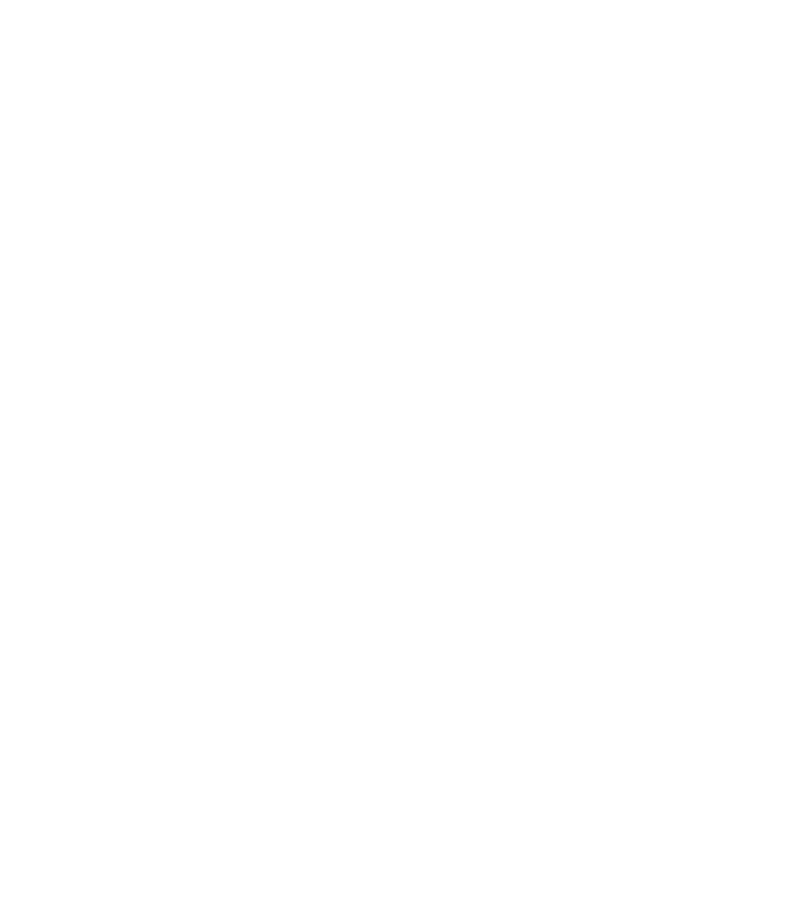
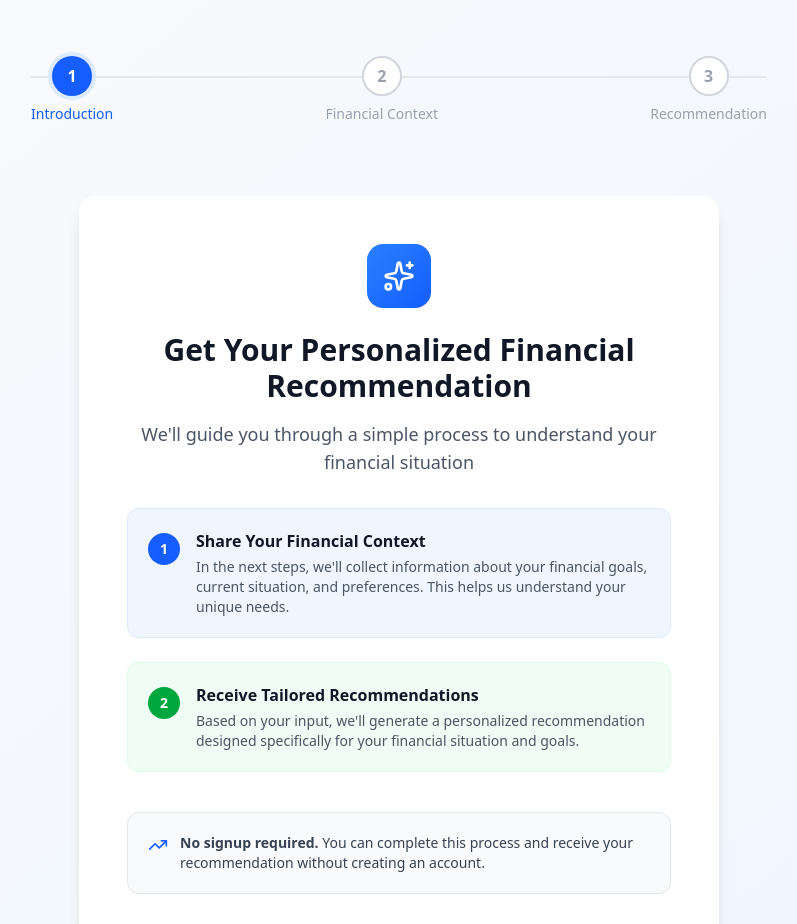
Before and after one commit to ABDULRAHMAN-M-CODE/FinSight_AI, a React (Vite) app in the folder frontend/: page /MultiStepFlow in a window 1280 px wide. Before the commit this address had no page. Shown: the top 924 px of the page, without its empty margins (241-1038 px from the left). Before the commit the page ends 800 px from the top, so only its background shows below. Built offline with nearby package versions, Linux system fonts and the light colour scheme.

Commit message:
I started  working on the Demo button, Work is not done yet

```diff
--- a/frontend/src/App.tsx
+++ b/frontend/src/App.tsx
@@ -14,6 +14,7 @@ import Dashboard from './pages/Dashboard';
 import ForgotPassword from './pages/ForgotPassword';
 import SetPasswordPage from './pages/SetPasswordPage';
 import ForgotPassword_SuccessfullReset from './pages/ForgotPassword_SuccessfullReset';
+import MultiStepFlow from './pages/MultiStepFlow';
 function App() {
    // [path="/"] is the  default route to be rendered
 
@@ -32,8 +33,8 @@ function App() {
       <Route path="/Dashboard" element={<Dashboard />}/>
       <Route path="/ForgotPassword" element={<ForgotPassword />}/>
       <Route path="/SetPasswordPage" element={<SetPasswordPage />}/>
-
       <Route path="/ForgotPassword_SuccessfullReset" element={<ForgotPassword_SuccessfullReset />}/>
+      <Route path="/MultiStepFlow" element={<MultiStepFlow />}/>
 
     </Routes>
   );
--- /dev/null
+++ b/frontend/src/pages/MultiStepFlow.tsx
@@ -0,0 +1,160 @@
+import { useState } from "react";
+import { ProgressBar } from "./ProgressBar";
+import { ArrowRight, Sparkles, TrendingUp } from "lucide-react";
+
+//State+ Logic
+function useMultiStepFlow(){
+  const [currentStep, setCurrentStep] = useState(1);
+
+  const handleNext = () => {
+    if (currentStep < 3) {
+      setCurrentStep(currentStep + 1);
+    }
+  };
+
+  const handleBack = () => {
+    if (currentStep > 1) {
+      setCurrentStep(currentStep - 1);
+    }
+  };
+
+   return {
+     handleNext,
+     handleBack,
+     currentStep
+   };
+}
+
+//Rendering
+export  default function MultiStepFlow() {
+   const {handleNext,handleBack,currentStep}=useMultiStepFlow();
+  return (
+    <div className="min-h-screen bg-gradient-to-br from-gray-50 to-blue-50">
+      {/* Progress Bar */}
+      <div className="pt-8">
+        <ProgressBar currentStep={currentStep} totalSteps={3} />
+      </div>
+
+      {/* Content Area */}
+      <div className="max-w-2xl mx-auto px-4 py-12">
+        {/* Step 1: Introduction */}
+        {currentStep === 1 && (
+          <div className="bg-white rounded-2xl shadow-lg p-8 md:p-12">
+            <div className="text-center mb-8">
+              <div className="inline-flex items-center justify-center w-16 h-16 bg-gradient-to-br from-blue-500 to-blue-600 rounded-2xl mb-6">
+                <Sparkles className="w-8 h-8 text-white" />
+              </div>
+              <h1 className="text-3xl font-bold text-gray-900 mb-4">
+                Get Your Personalized Financial Recommendation
+              </h1>
+              <p className="text-lg text-gray-600">
+                We'll guide you through a simple process to understand your financial situation
+              </p>
+            </div>
+
+            <div className="space-y-6 mb-10">
+              <div className="flex gap-4 p-5 bg-blue-50 rounded-xl border border-blue-100">
+                <div className="flex-shrink-0 mt-1">
+                  <div className="w-8 h-8 bg-blue-600 text-white rounded-full flex items-center justify-center font-bold text-sm">
+                    1
+                  </div>
+                </div>
+                <div>
+                  <h3 className="font-semibold text-gray-900 mb-1">Share Your Financial Context</h3>
+                  <p className="text-gray-600 text-sm">
+                    In the next steps, we'll collect information about your financial goals, current situation,
+                    and preferences. This helps us understand your unique needs.
+                  </p>
+                </div>
+              </div>
+
+              <div className="flex gap-4 p-5 bg-green-50 rounded-xl border border-green-100">
+                <div className="flex-shrink-0 mt-1">
+                  <div className="w-8 h-8 bg-green-600 text-white rounded-full flex items-center justify-center font-bold text-sm">
+                    2
+                  </div>
+                </div>
+                <div>
+                  <h3 className="font-semibold text-gray-900 mb-1">Receive Tailored Recommendations</h3>
+                  <p className="text-gray-600 text-sm">
+                    Based on your input, we'll generate a personalized recommendation designed specifically
+                    for your financial situation and goals.
+                  </p>
+                </div>
+              </div>
+            </div>
+
+            <div className="bg-gray-50 rounded-xl p-5 mb-8 border border-gray-200">
+              <div className="flex items-start gap-3">
+                <TrendingUp className="w-5 h-5 text-blue-600 flex-shrink-0 mt-0.5" />
+                <div>
+                  <p className="text-sm text-gray-700">
+                    <span className="font-semibold">No signup required.</span> You can complete this process
+                    and receive your recommendation without creating an account.
+                  </p>
+                </div>
+              </div>
+            </div>
+
+            <div className="flex justify-end">
+              <button
+                onClick={handleNext}
+                className="bg-blue-600 hover:bg-blue-700 text-white font-semibold px-8 py-3 rounded-lg transition-colors flex items-center gap-2 shadow-md hover:shadow-lg"
+              >
+                Get Started
+                <ArrowRight className="w-5 h-5" />
+              </button>
+            </div>
+          </div>
+        )}
+
+        {/* Step 2: Placeholder */}
+        {currentStep === 2 && (
+          <div className="bg-white rounded-2xl shadow-lg p-8 md:p-12">
+            <div className="text-center py-16">
+              <h2 className="text-2xl font-bold text-gray-900 mb-4">Financial Context Collection</h2>
+              <p className="text-gray-500 mb-8">
+                [Placeholder for Step 2 content - Will be provided later]
+              </p>
+              <div className="flex gap-4 justify-center">
+                <button
+                  onClick={handleBack}
+                  className="px-6 py-2.5 border-2 border-gray-300 text-gray-700 font-medium rounded-lg hover:bg-gray-50 transition-colors"
+                >
+                  Back
+                </button>
+                <button
+                  onClick={handleNext}
+                  className="bg-blue-600 hover:bg-blue-700 text-white font-semibold px-8 py-2.5 rounded-lg transition-colors flex items-center gap-2"
+                >
+                  Continue
+                  <ArrowRight className="w-5 h-5" />
+                </button>
+              </div>
+            </div>
+          </div>
+        )}
+
+        {/* Step 3: Placeholder */}
+        {currentStep === 3 && (
+          <div className="bg-white rounded-2xl shadow-lg p-8 md:p-12">
+            <div className="text-center py-16">
+              <h2 className="text-2xl font-bold text-gray-900 mb-4">Your Personalized Recommendation</h2>
+              <p className="text-gray-500 mb-8">
+                [Placeholder for Step 3 content - Will be provided later]
+              </p>
+              <div className="flex gap-4 justify-center">
+                <button
+                  onClick={handleBack}
+                  className="px-6 py-2.5 border-2 border-gray-300 text-gray-700 font-medium rounded-lg hover:bg-gray-50 transition-colors"
+                >
+                  Back
+                </button>
+              </div>
+            </div>
+          </div>
+        )}
+      </div>
+    </div>
+  );
+}
--- /dev/null
+++ b/frontend/src/pages/ProgressBar.tsx
@@ -0,0 +1,61 @@
+import { Check } from "lucide-react";
+
+interface ProgressBarProps {
+  currentStep: number;
+  totalSteps: number;
+}
+
+export function ProgressBar({ currentStep, totalSteps }: ProgressBarProps) {
+  const steps = [
+    { number: 1, label: "Introduction" },
+    { number: 2, label: "Financial Context" },
+    { number: 3, label: "Recommendation" },
+  ];
+
+  return (
+    <div className="w-full max-w-3xl mx-auto px-4 py-6">
+      <div className="flex items-center justify-between relative">
+        {/* Progress Line */}
+        <div className="absolute top-5 left-0 right-0 h-0.5 bg-gray-200" style={{ zIndex: 0 }}>
+          <div
+            className="h-full bg-blue-600 transition-all duration-500 ease-in-out"
+            style={{ width: `${((currentStep - 1) / (totalSteps - 1)) * 100}%` }}
+          />
+        </div>
+
+        {/* Steps */}
+        {steps.map((step) => {
+          const isCompleted = step.number < currentStep;
+          const isActive = step.number === currentStep;
+          const isUpcoming = step.number > currentStep;
+
+          return (
+            <div key={step.number} className="flex flex-col items-center relative" style={{ zIndex: 1 }}>
+              {/* Step Circle */}
+              <div
+                className={`w-10 h-10 rounded-full flex items-center justify-center font-semibold transition-all duration-300 ${
+                  isCompleted
+                    ? "bg-blue-600 text-white"
+                    : isActive
+                    ? "bg-blue-600 text-white ring-4 ring-blue-100"
+                    : "bg-white border-2 border-gray-300 text-gray-400"
+                }`}
+              >
+                {isCompleted ? <Check className="w-5 h-5" /> : step.number}
+              </div>
+
+              {/* Step Label */}
+              <div
+                className={`mt-2 text-sm font-medium whitespace-nowrap transition-colors duration-300 ${
+                  isActive ? "text-blue-600" : isUpcoming ? "text-gray-400" : "text-gray-700"
+                }`}
+              >
+                {step.label}
+              </div>
+            </div>
+          );
+        })}
+      </div>
+    </div>
+  );
+}
--- a/frontend/src/pages/welcomePage.tsx
+++ b/frontend/src/pages/welcomePage.tsx
@@ -6,6 +6,7 @@ import screenshot1 from '../assets/Dashboard2.png';
 import screenshot3 from '../assets/whatIF.png';
 import screenshot2 from '../assets/image.png';
 import FinanceLogo from './Logo';
+import { Link } from 'react-router-dom';
 export default function WelcomePage() {
   //what the first div styling is doing: min-h-screen makes sure the div takes at least the full height of the viewport,the reason we want the first div to have full heigh is to ensure that the welcome page covers the entire screen height regardless of the content inside it.
   //bg-[#0a2540] sets the background color to a dark blue shade
@@ -51,9 +52,9 @@ export default function WelcomePage() {
             </div>
 
             <div>
-              <button className="px-8 py-3.5 bg-white text-[#0a2540] rounded-md font-medium hover:bg-gray-100 transition-colors" onClick={()=> navigateTO("/Questionarry")}>
+              <Link to="/MultiStepFlow" className="px-8 py-3.5 bg-white text-[#0a2540] rounded-md font-medium hover:bg-gray-100 transition-colors" >
                 See a Demo
-              </button>
+              </Link>
             </div>
           </div>
 
```
